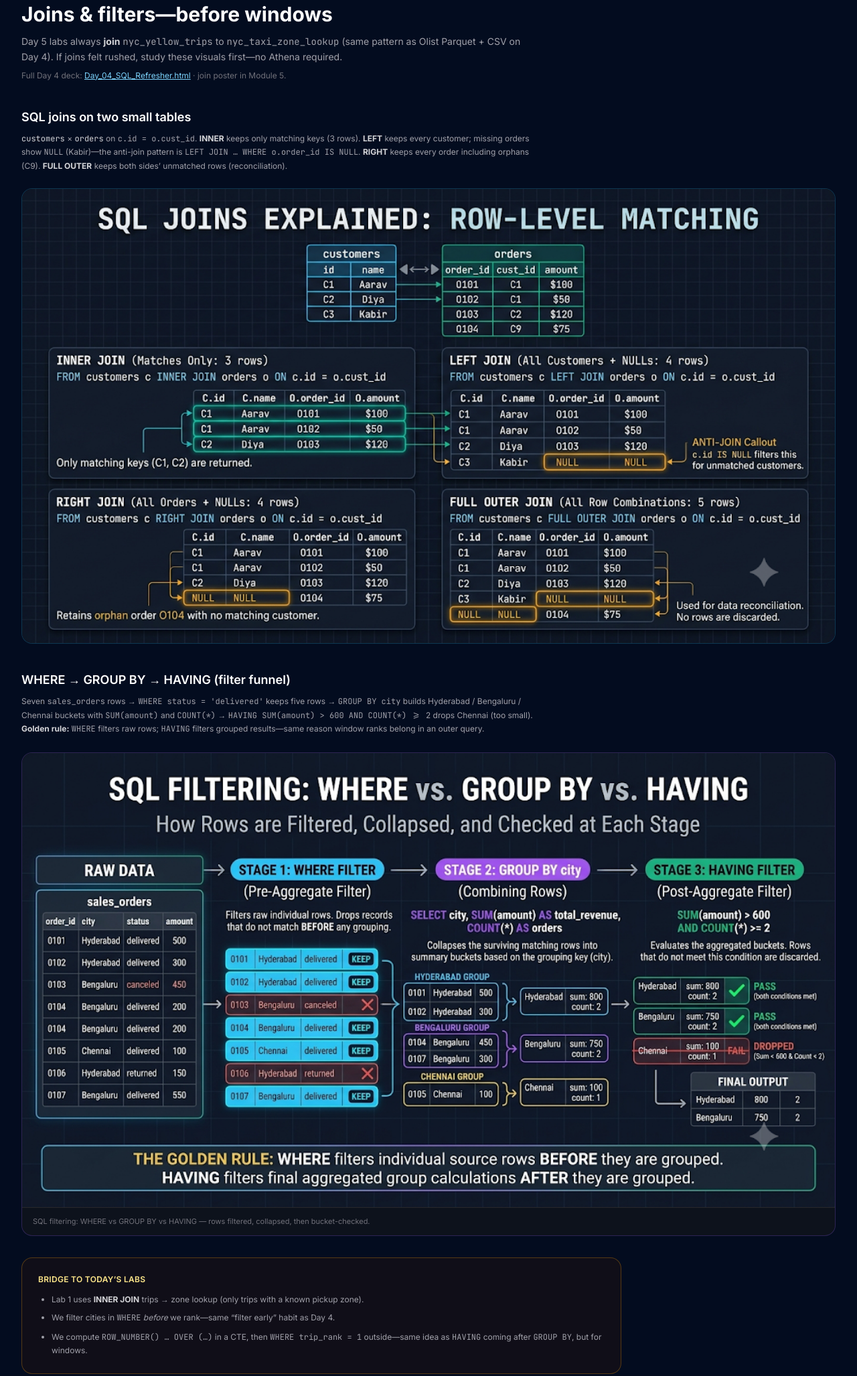
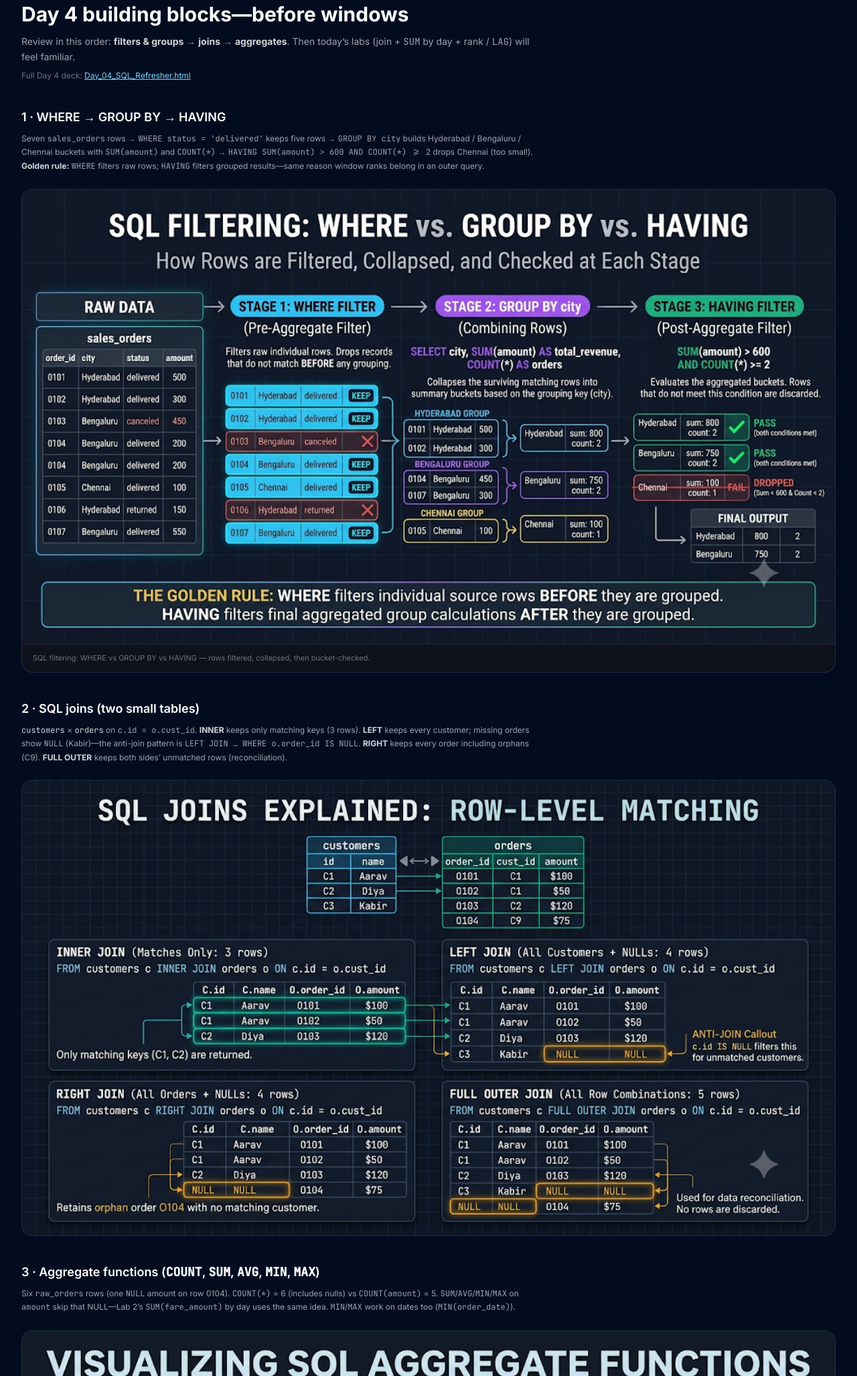
Before and after one commit to abhilashdasari123/aws-de-course-keystone, a plain HTML site: page weeks/week-01/Day_05_SQL_Window_Functions.html in a window 1280 px wide. Shown: the part 1091-3145 px from the top of the page at 67% size. Drawn offline with nearby package versions, Linux system fonts and the light colour scheme.

Commit message:
Day 5 recap: reorder filters, joins, aggregates; add COUNT/SUM poster.
Co-authored-by: Cursor <cursoragent@cursor.com>

```diff
--- a/weeks/week-01/Day_05_SQL_Window_Functions.html
+++ b/weeks/week-01/Day_05_SQL_Window_Functions.html
@@ -145,13 +145,22 @@
   <section id="recap" class="scroll-mt-20 border-b border-zinc-800 bg-sky-950/15" data-module>
     <div class="max-w-7xl mx-auto px-4 sm:px-6 lg:px-8 py-12 lg:py-14">
       <span class="text-xs font-mono text-sky-400/90">~15 min · Catch-up from Day 4</span>
-      <h2 class="text-2xl lg:text-3xl font-bold text-white mt-1">Joins &amp; filters—before windows</h2>
+      <h2 class="text-2xl lg:text-3xl font-bold text-white mt-1">Day 4 building blocks—before windows</h2>
       <p class="text-sm text-zinc-400 mt-3 max-w-3xl leading-relaxed">
-        Day 5 labs always <strong class="text-zinc-300">join</strong> <code class="font-mono">nyc_yellow_trips</code> to <code class="font-mono">nyc_taxi_zone_lookup</code> (same pattern as Olist Parquet + CSV on Day 4). If joins felt rushed, study these visuals first—no Athena required.
+        Review in this order: <strong class="text-zinc-300">filters &amp; groups</strong> → <strong class="text-zinc-300">joins</strong> → <strong class="text-zinc-300">aggregates</strong>. Then today’s labs (join + <code class="font-mono">SUM</code> by day + rank / <code class="font-mono">LAG</code>) will feel familiar.
       </p>
-      <p class="text-xs text-zinc-500 mt-2">Full Day 4 deck: <a href="Day_04_SQL_Refresher.html" class="text-sky-300 hover:text-sky-200 underline">Day_04_SQL_Refresher.html</a> · join poster in Module 5.</p>
+      <p class="text-xs text-zinc-500 mt-2">Full Day 4 deck: <a href="Day_04_SQL_Refresher.html" class="text-sky-300 hover:text-sky-200 underline">Day_04_SQL_Refresher.html</a></p>
 
-      <h3 class="text-lg font-semibold text-white mt-10">SQL joins on two small tables</h3>
+      <h3 class="text-lg font-semibold text-white mt-10">1 · WHERE → GROUP BY → HAVING</h3>
+      <p class="text-xs text-zinc-400 mt-2 max-w-3xl leading-relaxed">
+        Seven <code class="font-mono">sales_orders</code> rows → <code class="font-mono">WHERE status = 'delivered'</code> keeps five rows → <code class="font-mono">GROUP BY city</code> builds Hyderabad / Bengaluru / Chennai buckets with <code class="font-mono">SUM(amount)</code> and <code class="font-mono">COUNT(*)</code> → <code class="font-mono">HAVING SUM(amount) &gt; 600 AND COUNT(*) &gt;= 2</code> drops Chennai (too small). <strong class="text-zinc-300">Golden rule:</strong> <code class="font-mono">WHERE</code> filters raw rows; <code class="font-mono">HAVING</code> filters grouped results—same reason window ranks belong in an outer query.
+      </p>
+      <figure class="mt-6 rounded-2xl border border-violet-500/25 overflow-hidden bg-zinc-900/50">
+        <img src="assets/day05_recap_where_groupby_having.png" width="1200" height="675" alt="SQL filtering stages: WHERE delivered orders, GROUP BY city with SUM and COUNT, HAVING revenue over 600 and at least two orders" class="w-full h-auto block" loading="lazy" decoding="async">
+        <figcaption class="px-4 py-3 text-[11px] text-zinc-500 border-t border-zinc-800">SQL filtering: WHERE vs GROUP BY vs HAVING — rows filtered, collapsed, then bucket-checked.</figcaption>
+      </figure>
+
+      <h3 class="text-lg font-semibold text-white mt-10">2 · SQL joins (two small tables)</h3>
       <p class="text-xs text-zinc-400 mt-2 max-w-3xl leading-relaxed">
         <code class="font-mono text-zinc-300">customers</code> × <code class="font-mono text-zinc-300">orders</code> on <code class="font-mono">c.id = o.cust_id</code>.
         <strong class="text-zinc-300">INNER</strong> keeps only matching keys (3 rows).
@@ -162,28 +171,32 @@
         <img src="assets/day05_recap_sql_joins.png" width="1200" height="675" alt="SQL joins explained: INNER, LEFT, RIGHT, FULL OUTER with customers and orders sample tables and row counts" class="w-full h-auto block" loading="lazy" decoding="async">
       </figure>
 
-      <h3 class="text-lg font-semibold text-white mt-10">WHERE → GROUP BY → HAVING (filter funnel)</h3>
+      <h3 class="text-lg font-semibold text-white mt-10">3 · Aggregate functions (<code class="font-mono">COUNT</code>, <code class="font-mono">SUM</code>, <code class="font-mono">AVG</code>, <code class="font-mono">MIN</code>, <code class="font-mono">MAX</code>)</h3>
       <p class="text-xs text-zinc-400 mt-2 max-w-3xl leading-relaxed">
-        Seven <code class="font-mono">sales_orders</code> rows → <code class="font-mono">WHERE status = 'delivered'</code> keeps five rows → <code class="font-mono">GROUP BY city</code> builds Hyderabad / Bengaluru / Chennai buckets with <code class="font-mono">SUM(amount)</code> and <code class="font-mono">COUNT(*)</code> → <code class="font-mono">HAVING SUM(amount) &gt; 600 AND COUNT(*) &gt;= 2</code> drops Chennai (too small). <strong class="text-zinc-300">Golden rule:</strong> <code class="font-mono">WHERE</code> filters raw rows; <code class="font-mono">HAVING</code> filters grouped results—same reason window ranks belong in an outer query.
+        Six <code class="font-mono">raw_orders</code> rows (one <code class="font-mono">NULL</code> amount on row 0104).
+        <code class="font-mono">COUNT(*)</code> = 6 (includes nulls) vs <code class="font-mono">COUNT(amount)</code> = 5.
+        <code class="font-mono">SUM</code>/<code class="font-mono">AVG</code>/<code class="font-mono">MIN</code>/<code class="font-mono">MAX</code> on <code class="font-mono">amount</code> skip that NULL—Lab 2’s <code class="font-mono">SUM(fare_amount)</code> by day uses the same idea.
+        <code class="font-mono">MIN</code>/<code class="font-mono">MAX</code> work on dates too (<code class="font-mono">MIN(order_date)</code>).
       </p>
-      <figure class="mt-6 rounded-2xl border border-violet-500/25 overflow-hidden bg-zinc-900/50">
-        <img src="assets/day05_recap_where_groupby_having.png" width="1200" height="675" alt="SQL filtering stages: WHERE delivered orders, GROUP BY city with SUM and COUNT, HAVING revenue over 600 and at least two orders" class="w-full h-auto block" loading="lazy" decoding="async">
-        <figcaption class="px-4 py-3 text-[11px] text-zinc-500 border-t border-zinc-800">SQL filtering: WHERE vs GROUP BY vs HAVING — rows filtered, collapsed, then bucket-checked.</figcaption>
+      <figure class="mt-6 rounded-2xl border border-emerald-500/25 overflow-hidden bg-zinc-900/50">
+        <img src="assets/day05_recap_aggregate_functions.png" width="1200" height="675" alt="Visual guide to COUNT, SUM, AVG, MIN, MAX on raw_orders with NULL amount row highlighted" class="w-full h-auto block" loading="lazy" decoding="async">
+        <figcaption class="px-4 py-3 text-[11px] text-zinc-500 border-t border-zinc-800">Golden rule: aggregates collapse many rows into one—they ignore NULLs except COUNT(*).</figcaption>
       </figure>
 
       <div class="mt-8 rounded-2xl border border-amber-500/30 bg-amber-950/20 p-5 lg:p-6 max-w-4xl">
         <p class="text-xs font-semibold text-amber-200 uppercase tracking-wide">Bridge to today’s labs</p>
         <ul class="mt-3 space-y-2 text-xs text-zinc-400 list-disc pl-5 leading-relaxed">
-          <li>Lab 1 uses <strong class="text-zinc-300">INNER JOIN</strong> trips → zone lookup (only trips with a known pickup zone).</li>
-          <li>We filter cities in <code class="font-mono">WHERE</code> <em>before</em> we rank—same “filter early” habit as Day 4.</li>
-          <li>We compute <code class="font-mono">ROW_NUMBER() … OVER (…)</code> in a CTE, then <code class="font-mono">WHERE trip_rank = 1</code> outside—same idea as <code class="font-mono">HAVING</code> coming after <code class="font-mono">GROUP BY</code>, but for windows.</li>
+          <li><strong class="text-zinc-300">Join</strong> (recap §2): Lab 1 <code class="font-mono">INNER JOIN</code> trips → zone lookup.</li>
+          <li><strong class="text-zinc-300">WHERE</strong> (recap §1): filter city and month before ranking.</li>
+          <li><strong class="text-zinc-300">SUM</strong> (recap §3): Lab 2 groups by day, then <code class="font-mono">LAG</code> on those daily totals.</li>
+          <li><strong class="text-zinc-300">Outer filter:</strong> <code class="font-mono">ROW_NUMBER()</code> in a CTE, <code class="font-mono">WHERE trip_rank = 1</code> outside—like <code class="font-mono">HAVING</code> after <code class="font-mono">GROUP BY</code>.</li>
         </ul>
       </div>
 
       <details class="mt-6 rounded-xl border border-zinc-700 bg-zinc-900/40 p-4 max-w-4xl text-sm">
         <summary class="font-medium text-zinc-300">Instructor note — what is still “next level” on this page?</summary>
         <div class="mt-3 text-xs text-zinc-400 space-y-3 leading-relaxed">
-          <p><strong class="text-emerald-300">Core / teach slowly:</strong> recap joins + LEFT NULLs; INNER join in Lab 1; daily <code class="font-mono">GROUP BY</code> then <code class="font-mono">LAG</code> in Lab 2; modular <code class="font-mono">WITH</code> (two CTEs).</p>
+          <p><strong class="text-emerald-300">Core / teach slowly:</strong> recap WHERE/HAVING + joins + COUNT vs SUM; INNER join in Lab 1; daily <code class="font-mono">GROUP BY</code> + <code class="font-mono">SUM</code> then <code class="font-mono">LAG</code> in Lab 2; two-step <code class="font-mono">WITH</code>.</p>
           <p><strong class="text-amber-300">Medium stretch:</strong> <code class="font-mono">PARTITION BY</code> + <code class="font-mono">ORDER BY</code>; ranking tie behavior (Module 0 poster); <code class="font-mono">LEAD</code>; challenge (rank days after aggregate).</p>
           <p><strong class="text-rose-300">Save for extension or Day 6:</strong> <code class="font-mono">WITH RECURSIVE</code> (Lab 3)—skip live if the room is tired; interview <strong>gaps &amp; islands</strong>; rolling <code class="font-mono">ROWS BETWEEN</code> frames; multi-city challenge variants.</p>
         </div>
```
Also changed, not shown: weeks/week-01/assets/day05_recap_aggregate_functions.png (added).
